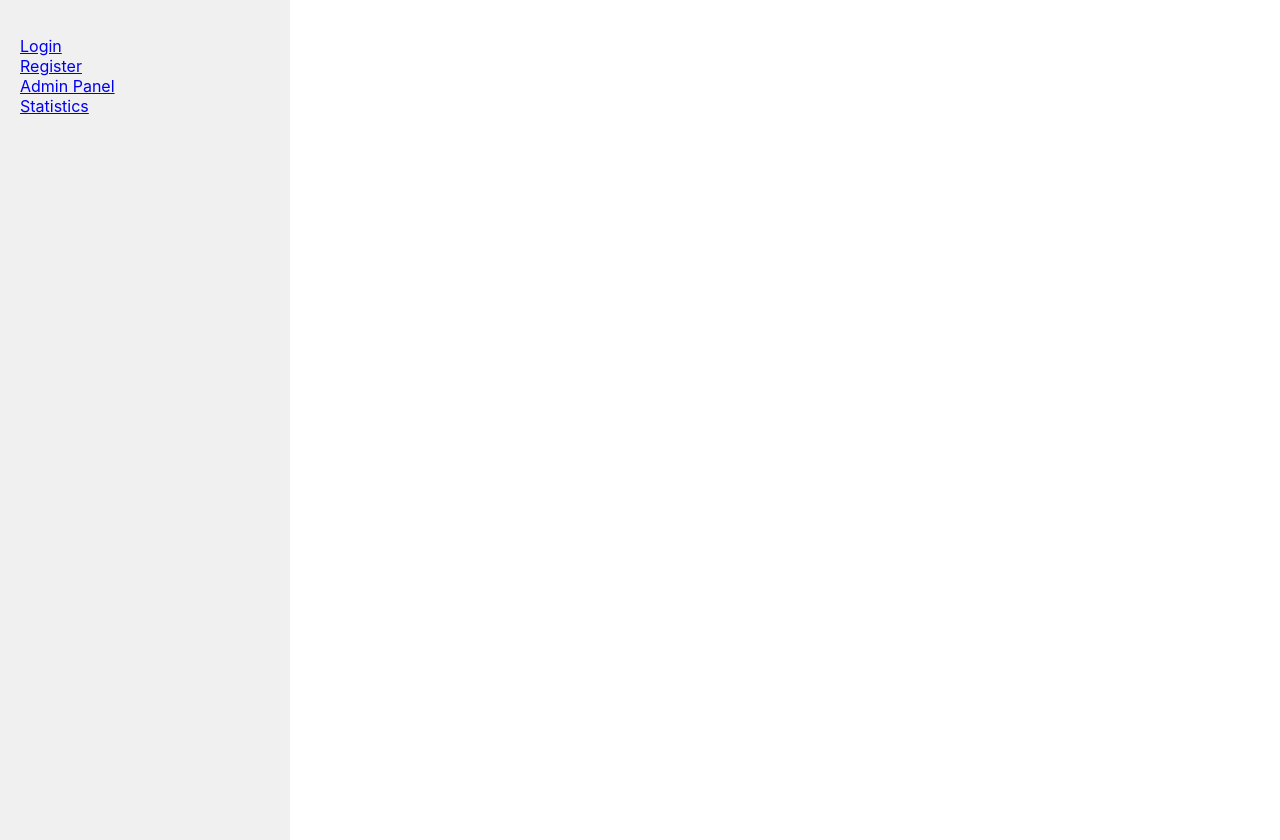
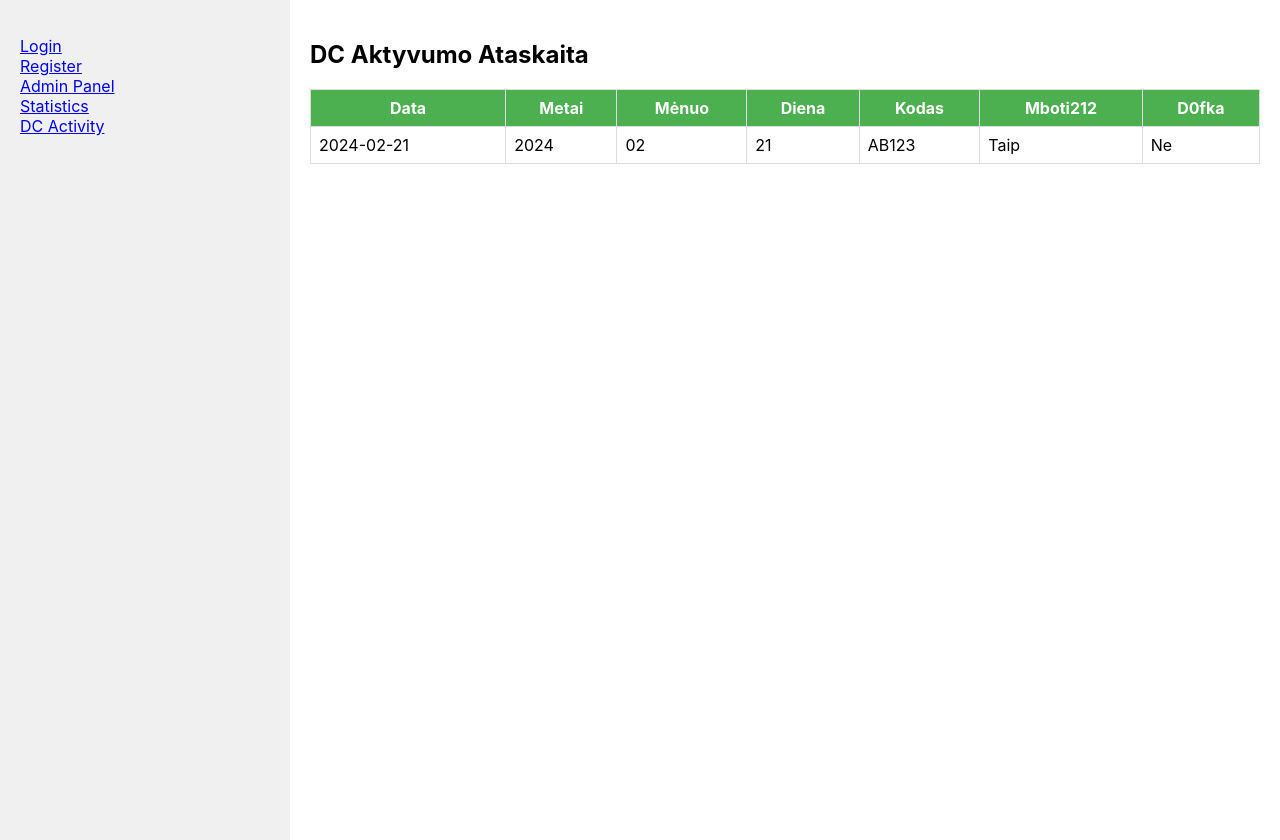
Before and after one commit to Scoutress/StatisticsApp, a React (Create React App) app in the folder frontend/: page /dc-activity in a window 1280 px wide. Built offline with nearby package versions, Linux system fonts and the light colour scheme.

Commit message:
Added Dc Activity component

```diff
--- a/frontend/src/App.js
+++ b/frontend/src/App.js
@@ -5,6 +5,7 @@ import LoginComponent from './components/LoginComponent';
 import RegisterComponent from './components/RegisterComponent';
 import AdminPanelComponent from './components/AdminPanelComponent';
 import StatisticsComponent from './components/StatisticsComponent';
+import DcActivity from './components/DcActivity';
 
 function App() {
   return (
@@ -17,6 +18,7 @@ function App() {
             <Route path="/register" element={<RegisterComponent />} />
             <Route path="/admin" element={<AdminPanelComponent />} />
             <Route path="/statistics" element={<StatisticsComponent />} />
+            <Route path="/dc-activity" element={<DcActivity />} />
           </Routes>
         </div>
       </div>
--- /dev/null
+++ b/frontend/src/components/DcActivity.js
@@ -0,0 +1,59 @@
+import React from 'react';
+
+const DcActivity = () => {
+  const data = [
+    { data: '2024-02-21', metai: '2024', menuo: '02', diena: '21', kodas: 'AB123', mboti212: 'Taip', d0fka: 'Ne' },
+  ];
+
+  const styles = {
+    table: {
+      width: '100%',
+      borderCollapse: 'collapse',
+    },
+    th: {
+      background: '#4CAF50',
+      color: 'white',
+      padding: '8px',
+      border: '1px solid #ddd',
+    },
+    td: {
+      padding: '8px',
+      border: '1px solid #ddd',
+      textAlign: 'left',
+    }
+  };
+
+  return (
+    <div>
+      <h2>DC Aktyvumo Ataskaita</h2>
+      <table style={styles.table}>
+        <thead>
+          <tr>
+            <th style={styles.th}>Data</th>
+            <th style={styles.th}>Metai</th>
+            <th style={styles.th}>Mėnuo</th>
+            <th style={styles.th}>Diena</th>
+            <th style={styles.th}>Kodas</th>
+            <th style={styles.th}>Mboti212</th>
+            <th style={styles.th}>D0fka</th>
+          </tr>
+        </thead>
+        <tbody>
+          {data.map((row, index) => (
+            <tr key={index}>
+              <td style={styles.td}>{row.data}</td>
+              <td style={styles.td}>{row.metai}</td>
+              <td style={styles.td}>{row.menuo}</td>
+              <td style={styles.td}>{row.diena}</td>
+              <td style={styles.td}>{row.kodas}</td>
+              <td style={styles.td}>{row.mboti212}</td>
+              <td style={styles.td}>{row.d0fka}</td>
+            </tr>
+          ))}
+        </tbody>
+      </table>
+    </div>
+  );
+}
+
+export default DcActivity;
--- a/frontend/src/components/Sidebar.js
+++ b/frontend/src/components/Sidebar.js
@@ -8,7 +8,8 @@ function Sidebar() {
         <li><Link to="/login">Login</Link></li>
         <li><Link to="/register">Register</Link></li>
         <li><Link to="/admin">Admin Panel</Link></li>
-        <li><Link to="/statistics">Statistics</Link></li> {/* Pridėta nuoroda */}
+        <li><Link to="/statistics">Statistics</Link></li>
+        <li><Link to="/dc-activity">DC Activity</Link></li>
       </ul>
     </div>
   );
```
